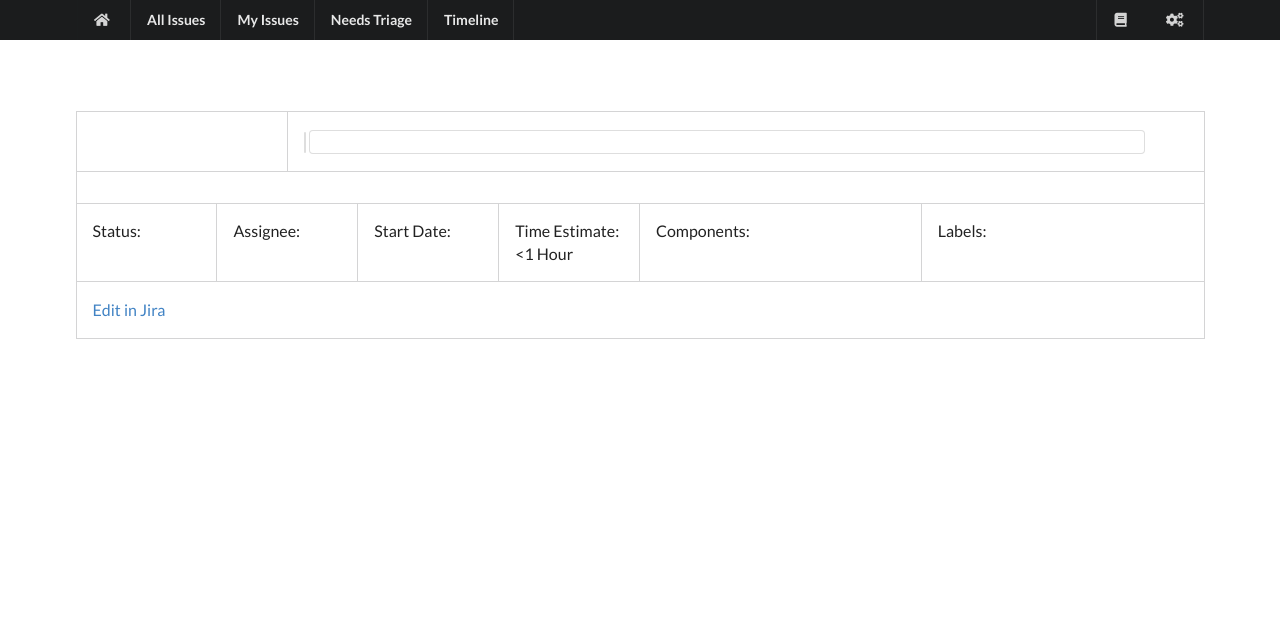
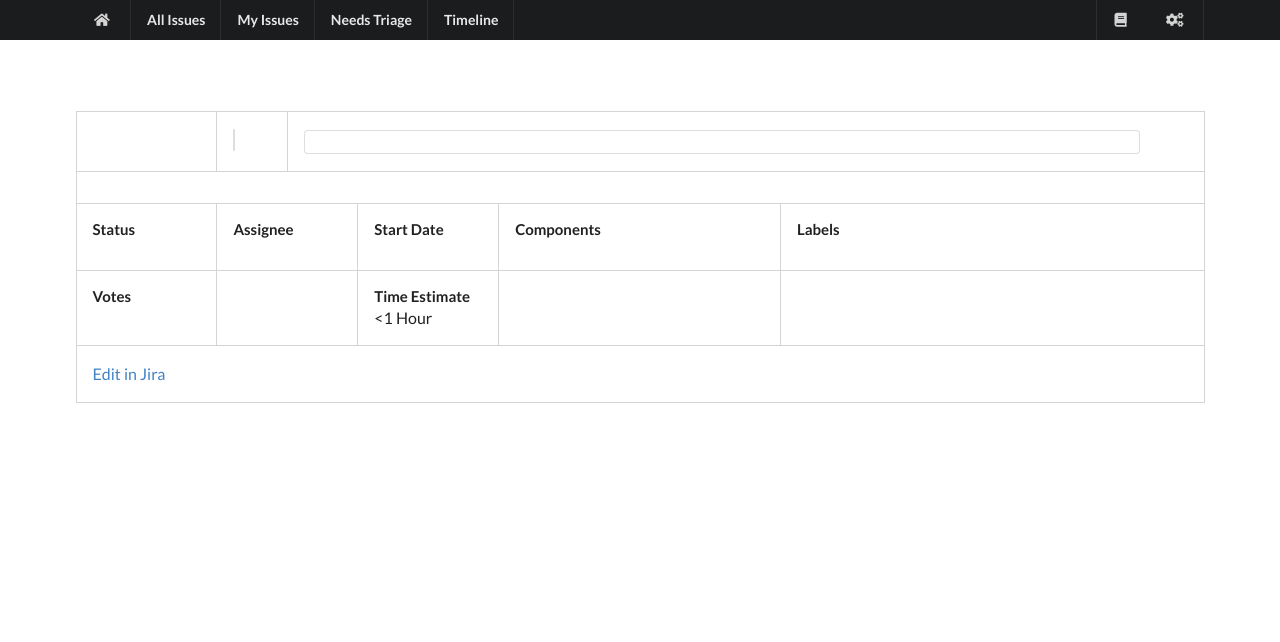
Before and after one commit to TheKevJames/mosura, a FastAPI app: template templates/issues.show.html in a window 1280 px wide. Shown: the top 642 px of the page. Run offline with FastAPI, Linux system fonts and the light colour scheme; the template is opened without the code that fills it, so the values that code supplies are empty; parts of the project's set-up code (start-up, migrations or seed data) failed here and were passed over.

Commit message:
feat(jira): support votes

```diff
--- a/mosura/schemas.py
+++ b/mosura/schemas.py
@@ -60,12 +60,13 @@
     priority: Priority
     startdate: datetime.date | None = None
     timeoriginalestimate: str
+    votes: int
 
     @classmethod
     def jira_fields(cls) -> list[str]:
         return ['key', 'summary', 'description', 'status', 'assignee',
                 'priority', 'components', 'labels', 'customfield_12161',
-                'timeoriginalestimate']
+                'timeoriginalestimate', 'votes']
 
     @classmethod
     def parse_date(cls, x: str | None) -> datetime.date | None:
@@ -87,6 +88,7 @@
             startdate=cls.parse_date(data['fields']['customfield_12161']),
             timeoriginalestimate=str(data['fields'].get('timeoriginalestimate')
                                      or 0),
+            votes=data['fields']['votes']['votes'],
         )
 
     @property
--- a/mosura/ui.py
+++ b/mosura/ui.py
@@ -16,7 +16,7 @@
 
 def dateformat(x: datetime.datetime | None) -> str:
     if x is None:
-        return ''
+        return 'None'
     return x.strftime('%Y-%m-%d')
 
 
--- a/templates/issues.list.html
+++ b/templates/issues.list.html
@@ -166,6 +166,7 @@
         <i class="filter icon" onClick="$('#filter-labels').modal('show');"></i>
         Labels
       </th>
+      <th>Votes</th>
     </thead>
 
     <tbody>
@@ -187,6 +188,7 @@
         {% for l in issue.labels %}
           <p>{{ l.label }}</p>
         {% endfor %}
+        <td data-label="Votes">{{ issue.votes }}</td>
         </td>
       </tr>
     {% endfor %}
--- a/templates/issues.show.html
+++ b/templates/issues.show.html
@@ -28,10 +28,11 @@
 <div class="ui main text container">
   <div class="ui celled grid">
     <div class="row">
-      <div class="three wide column">
+      <div class="two wide column">
         <p style="padding: 0.2em 0;">{{ issue.key }}</p>
       </div>
-      <div class="thirteen wide column">
+
+      <div class="one wide column">
         <div class="ui selection inline compact dropdown">
           <input type="hidden" name="priority" onChange="update_field(this.name, this.value);" value="{{ issue.priority.value }}">
           <div class="default text">
@@ -52,32 +53,36 @@
             </div>
           </div>
         </div>
+      </div>
 
+      <div class="thirteen wide column">
         <div class="ui compact input" style="width: calc(100% - 3em);">
           <input type="text" name="summary" onChange="update_field(this.name, this.value);" value="{{ issue.summary }}">
         </div>
       </div>
     </div>
+
     <div class="row">
       <div class="sixteen wide column">
         {{ issue.body | safe }}
       </div>
     </div>
+
     <div class="row">
       <div class="two wide column">
-        <p>Status:<br />{{ issue.status }}</p>
+        <div><h4>Status</h4></div>
+        <div>{{ issue.status }}</div>
       </div>
       <div class="two wide column">
-        <p>Assignee:<br />{{ issue.assignee }}</p>
+        <div><h4>Assignee</h4></div>
+        <div>{{ issue.assignee }}</div>
       </div>
       <div class="two wide column">
-        <p>Start Date:<br />{{ issue.startdate | dateformat }}</p>
-      </div>
-      <div class="two wide column">
-        <p>Time Estimate:<br />{{ issue.timeestimate | timeformat }}</p>
+        <div><h4>Start Date</h4></div>
+        <div>{{ issue.startdate | dateformat }}</div>
       </div>
       <div class="four wide column">
-        <p>Components:</p>
+        <div><h4>Components</h4></div>
         <ul>
           {% for c in issue.components %}
           <li>{{ c.component }}</li>
@@ -85,7 +90,7 @@
         </ul>
       </div>
       <div class="four wide column">
-        <p>Labels:</p>
+        <div><h4>Labels</h4></div>
         <ul>
           {% for l in issue.labels %}
           <li>{{ l.label }}</li>
@@ -93,6 +98,24 @@
         </ul>
       </div>
     </div>
+
+    <div class="row">
+      <div class="two wide column">
+        <div><h4>Votes</h4></div>
+        <div>{{ issue.votes }}</div>
+      </div>
+      <div class="two wide column">
+      </div>
+      <div class="two wide column">
+        <div><h4>Time Estimate</h4></div>
+        <div>{{ issue.timeestimate | timeformat }}</div>
+      </div>
+      <div class="four wide column">
+      </div>
+      <div class="four wide column">
+      </div>
+    </div>
+
     <div class="row">
       <div class="twelve wide column">
         <a href="{{ settings.jira_domain }}/browse/{{ issue.key }}">Edit in Jira</a>
```
Also changed, not shown: mosura/models.py (+6 -3 lines), 1 other file.
